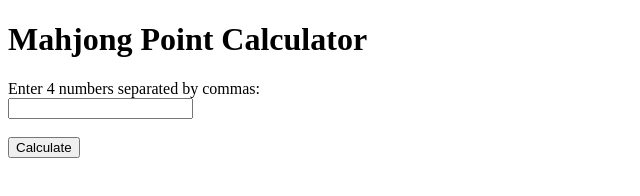
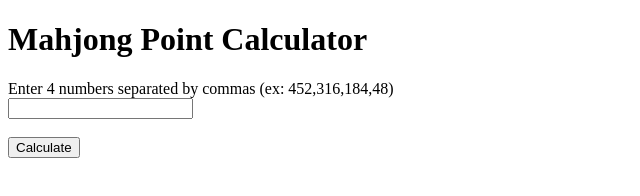
Before and after one commit to northerngoosehouse/mahjong_calc, a plain HTML site: page index.html in a window 1280 px wide. Shown: the whole page, without its empty margins (0-640 px from the left). Drawn offline with Linux system fonts and the light colour scheme.

Commit message:
Update index.html

```diff
--- a/index.html
+++ b/index.html
@@ -7,7 +7,7 @@
   <body>
     <h1>Mahjong Point Calculator</h1>
     <form>
-      <label for="numbers">Enter 4 numbers separated by commas:</label><br />
+      <label for="numbers">Enter 4 numbers separated by commas (ex: 452,316,184,48)</label><br />
       <input type="text" id="numbers" name="numbers" /><br /><br />
       <input type="button" value="Calculate" onclick="calculate()" />
     </form>
```
